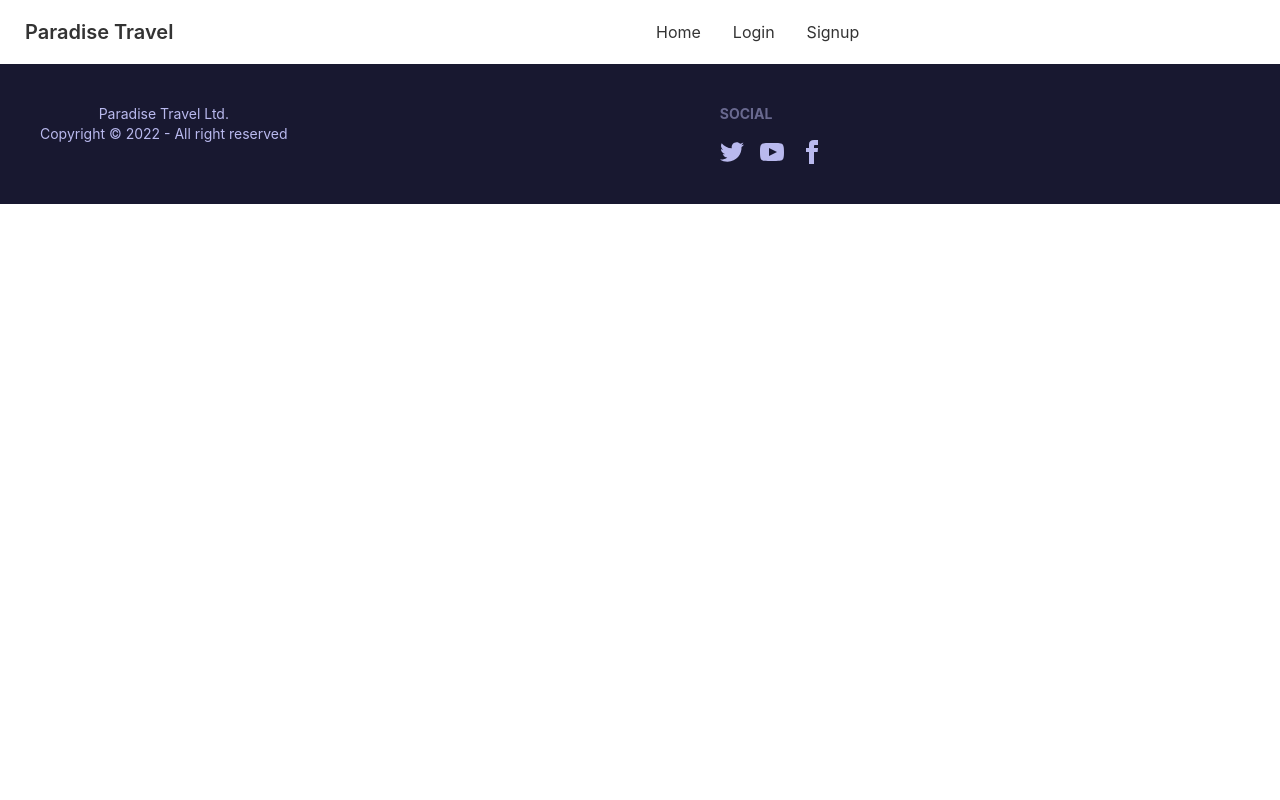
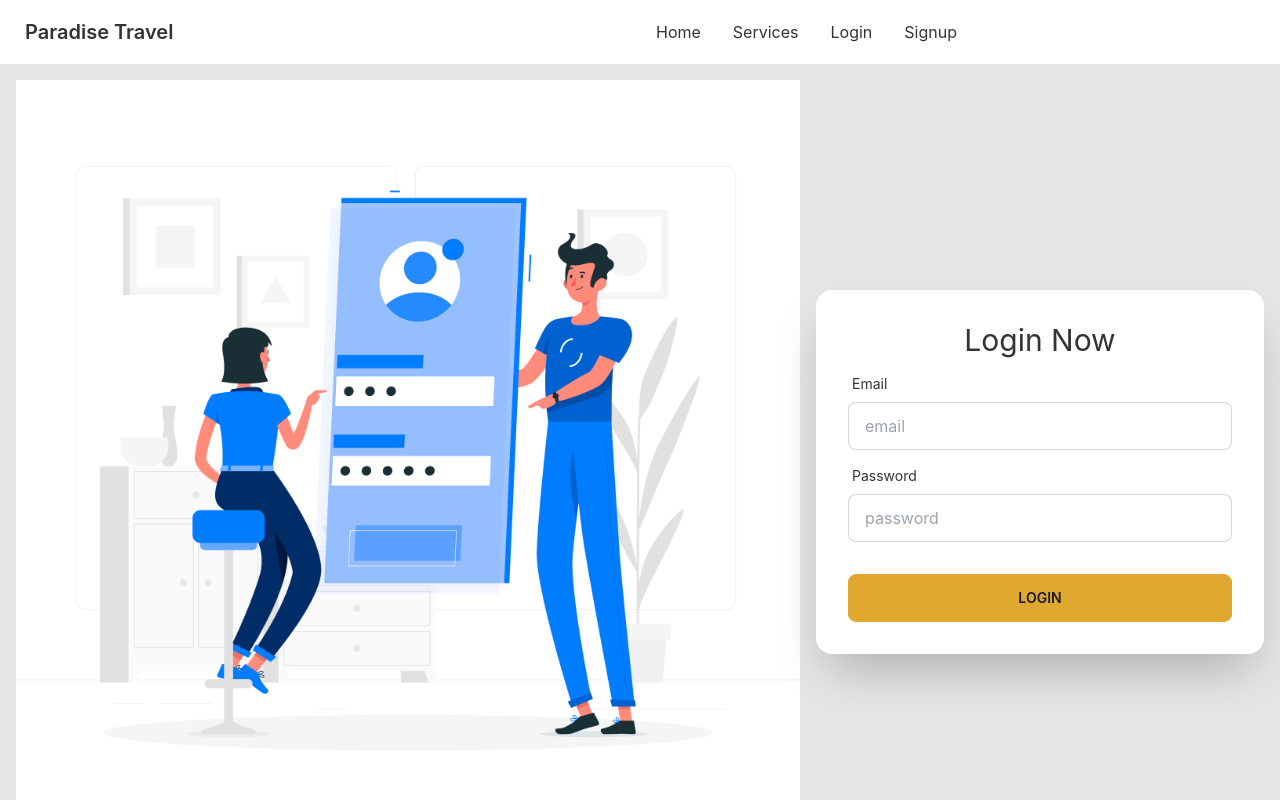
Before and after one commit to sourov101/Paradise-Travel-client-side, a React (Create React App) app: page /login in a window 1280 px wide. Shown: the top 800 px of the page. Built offline with nearby package versions, Linux system fonts and the light colour scheme.

Commit message:
login page created

```diff
--- a/src/Components/Login/Login.js
+++ b/src/Components/Login/Login.js
@@ -1,9 +1,47 @@
 import React from 'react';
+import loginimg from '../assets/images/loginimg.jpg'
+const Login = () => {
 
-const Login = () => {
+    const handelLogin = (event) => {
+        event.preventDefault();
+        const form = event.target;
+        const email = form.email.value;
+        const password = form.password.value;
+        console.log(email, password)
+
+
+    }
+
+
+
     return (
-        <div>
+        <div className="hero min-h-screen bg-base-200">
+            <div className="hero-content flex-col lg:flex-row">
+                <div className="text-center lg:text-left">
+                    <img src={loginimg} alt="" />
+                </div>
+                <div className="card flex-shrink-0 w-full max-w-md shadow-2xl bg-base-100">
+                    <form onSubmit={handelLogin} className="card-body">
+                        <h1 className='text-3xl'>Login Now</h1>
+                        <div className="form-control">
+                            <label className="label">
+                                <span className="label-text">Email</span>
+                            </label>
+                            <input type="text" name='email' placeholder="email" className="input input-bordered" />
+                        </div>
+                        <div className="form-control">
+                            <label className="label">
+                                <span className="label-text">Password</span>
+                            </label>
+                            <input type="password" name='password' placeholder="password" className="input input-bordered" />
 
+                        </div>
+                        <div className="form-control mt-6">
+                            <button type='submit' className="btn btn-primary">Login</button>
+                        </div>
+                    </form>
+                </div>
+            </div>
         </div>
     );
 };
--- a/src/Components/Shared/Header.js
+++ b/src/Components/Shared/Header.js
@@ -4,6 +4,7 @@ import { Link } from 'react-router-dom';
 const Header = () => {
     const menuItems = <>
         <li><Link to='/'>Home</Link></li>
+        <li><Link to='/services'>Services</Link></li>
         <li><Link to='/login'>Login</Link></li>
         <li><Link to='/signup'>Signup</Link></li>
     </>
```
Also changed, not shown: src/Components/assets/images/loginimg.jpg (added).
